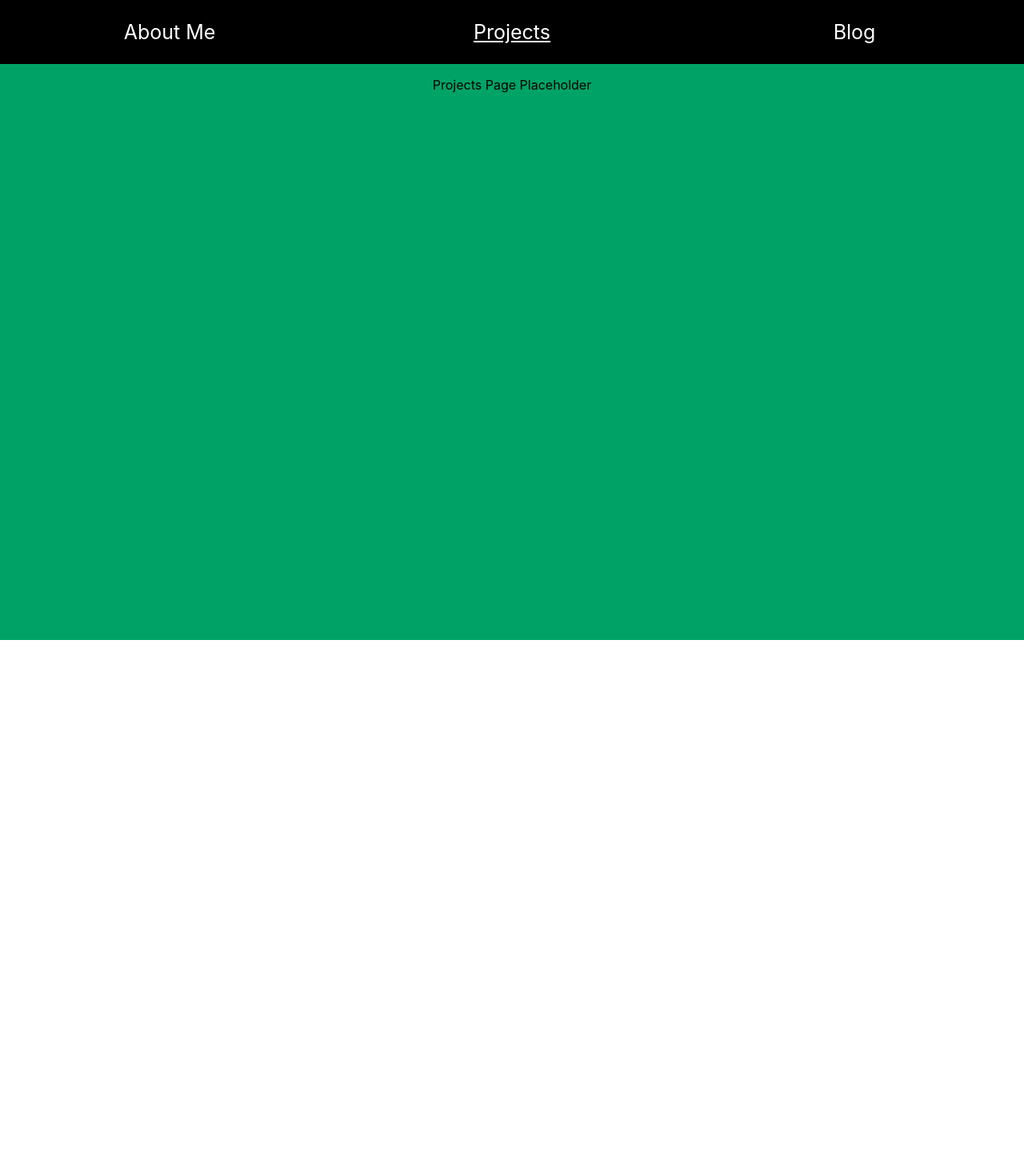
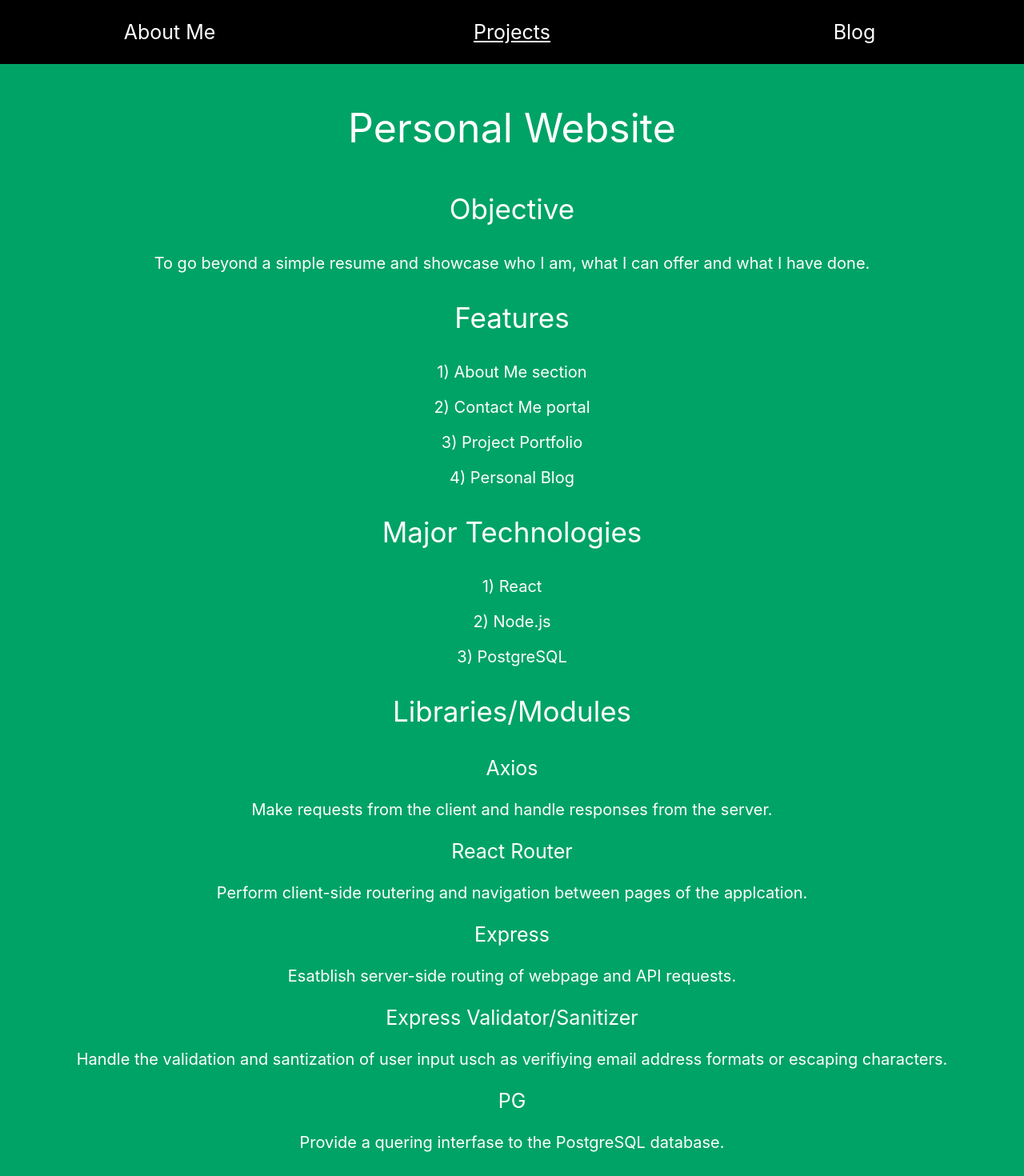
Before and after one commit to samuelsteiger/personal-website, a React (Create React App) app in the folder client/: page /projects in a window 1280 px wide. Shown: the top 1470 px of the page at 80% size. Before the commit the page ends 800 px from the top, so only its background shows below. Built offline with nearby package versions, Linux system fonts and the light colour scheme.

Commit message:
Added basic pw section to portfolio

```diff
--- /dev/null
+++ b/client/src/projects.css
@@ -0,0 +1,24 @@
+p {
+    color: white
+}
+
+.project {
+    padding-bottom: 5%;
+}
+
+.project-title {
+    font-size: 50px;
+}
+
+.project-section {
+    font-size: 35px;
+}
+
+.project-subsection {
+    font-size: 25px;
+}
+
+
+.project-body {
+    font-size: 20px;
+}
--- a/client/src/projects.js
+++ b/client/src/projects.js
@@ -1,11 +1,38 @@
+import "./projects.css"
 import { useEffect } from "react"
 
 export default function Projects() {
+
     useEffect(() => {
         document.title = 'Projects';
       }, []);
+
     return(
-    <p>Projects Page Placeholder</p>
+    <div class = "project">
+      <p class="project-title">Personal Website</p>
+      <p class="project-section">Objective</p>
+      <p class="project-body">To go beyond a simple resume and showcase who I am, what I can offer and what I have done.</p>
+      <p class="project-section">Features</p>
+      <p class="project-body">{"1) About Me section"}</p>
+      <p class="project-body">{"2) Contact Me portal"}</p>
+      <p class="project-body">{"3) Project Portfolio"}</p>
+      <p class="project-body">{"4) Personal Blog"}</p>
+      <p class="project-section">Major Technologies</p>
+      <p class="project-body">{"1) React"}</p>
+      <p class="project-body">{"2) Node.js"}</p>
+      <p class="project-body">{"3) PostgreSQL"}</p>
+      <p class="project-section">Libraries/Modules</p>
+      <p class="project-subsection">Axios</p>
+      <p class="project-body">Make requests from the client and handle responses from the server.</p>
+      <p class="project-subsection">React Router</p>
+      <p class="project-body">Perform client-side routering and navigation between pages of the applcation.</p>
+      <p class="project-subsection">Express</p>
+      <p class="project-body">Esatblish server-side routing of webpage and API requests.</p>
+      <p class="project-subsection">Express Validator/Sanitizer</p>
+      <p class="project-body">Handle the validation and santization of user input usch as verifiying email address formats or escaping characters.</p>
+      <p class="project-subsection">PG</p>
+      <p class="project-body">Provide a quering interfase to the PostgreSQL database.</p>
+    </div>
     )
 
 }
```
